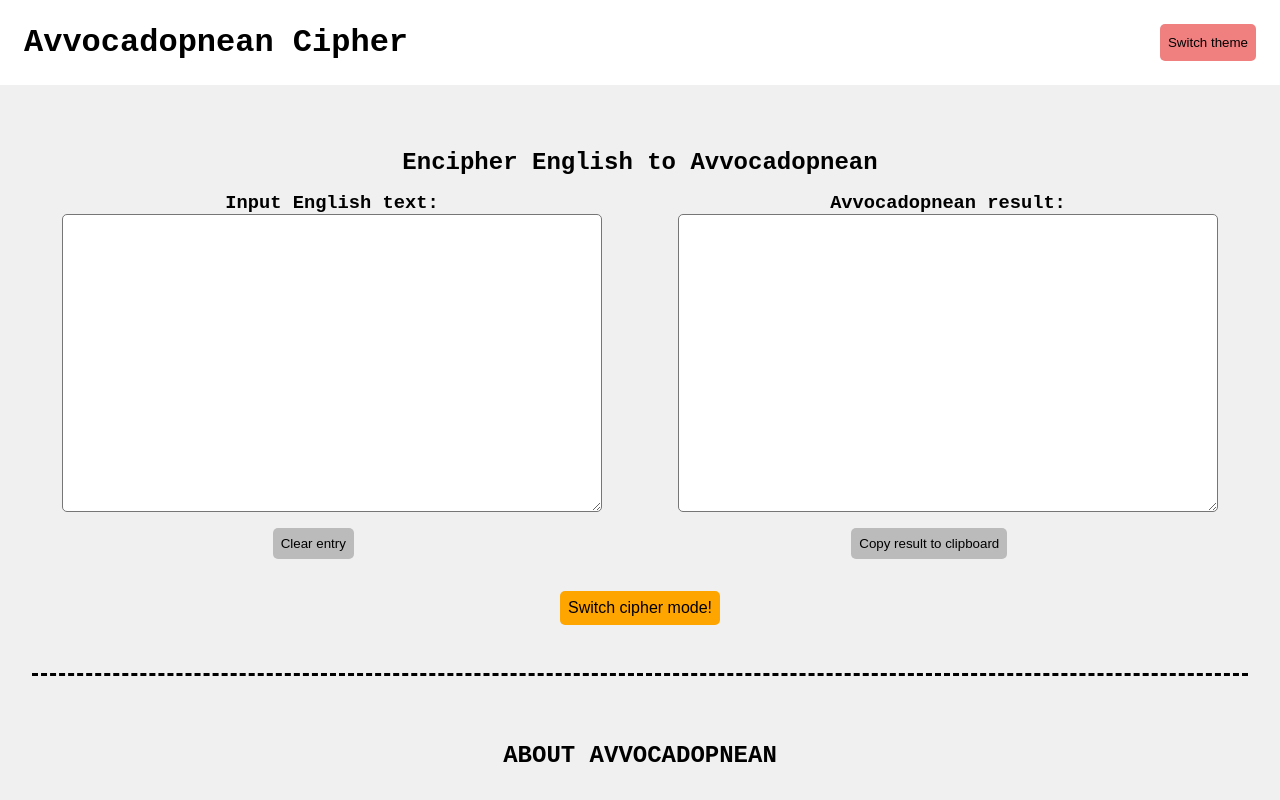
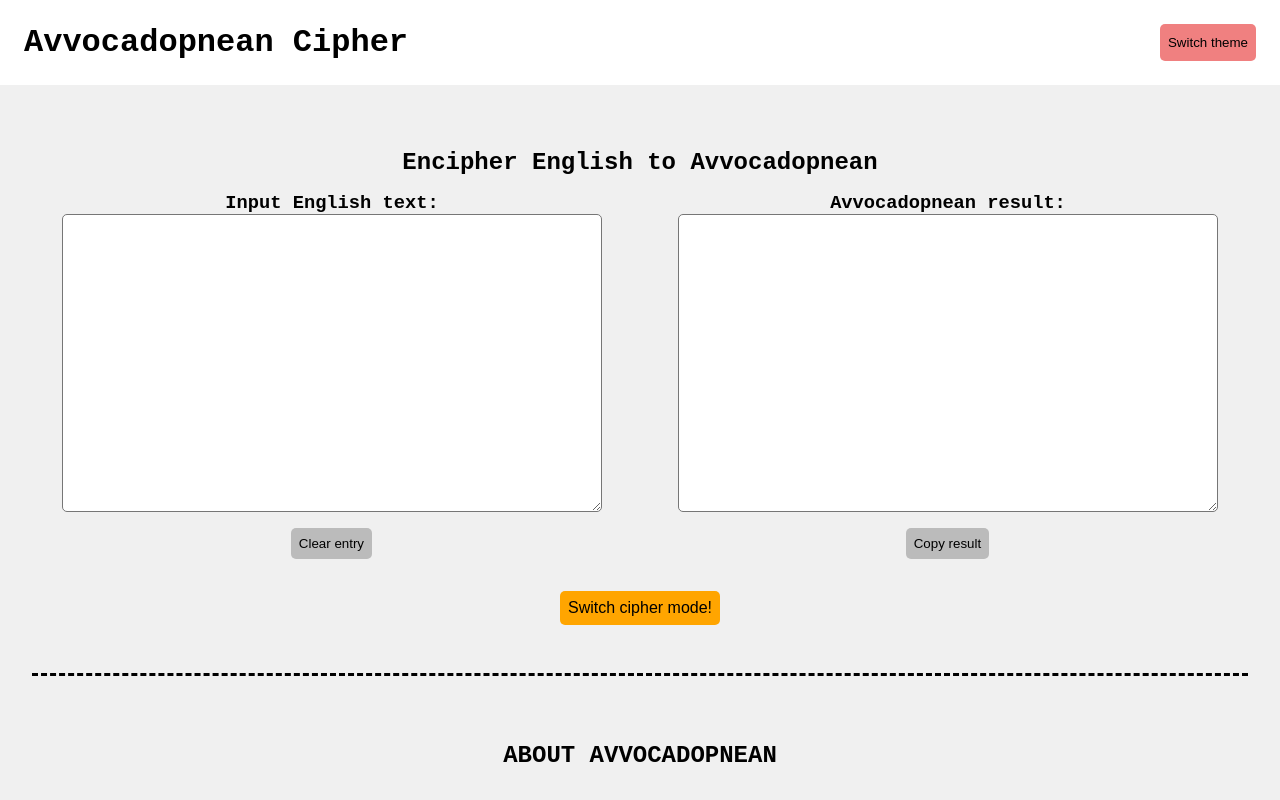
Before and after one commit to meiou9sei/avvocadopneansite, a React (Create React App) app: page / in a window 1280 px wide. Shown: the top 800 px of the page. Built offline with nearby package versions, Linux system fonts and the light colour scheme.

Commit message:
🍱 update text

```diff
--- a/src/components/CipherControls.js
+++ b/src/components/CipherControls.js
@@ -5,7 +5,7 @@ export default function CipherControls({ clearText, copyText }) {
     <div className='cipher-controls'>
       <button onClick={() => clearText("")}>Clear entry</button>
       <CopyToClipboard text={copyText}>
-        <button>Copy result to clipboard</button>
+        <button>Copy result</button>
       </CopyToClipboard>
     </div>
   );
```
